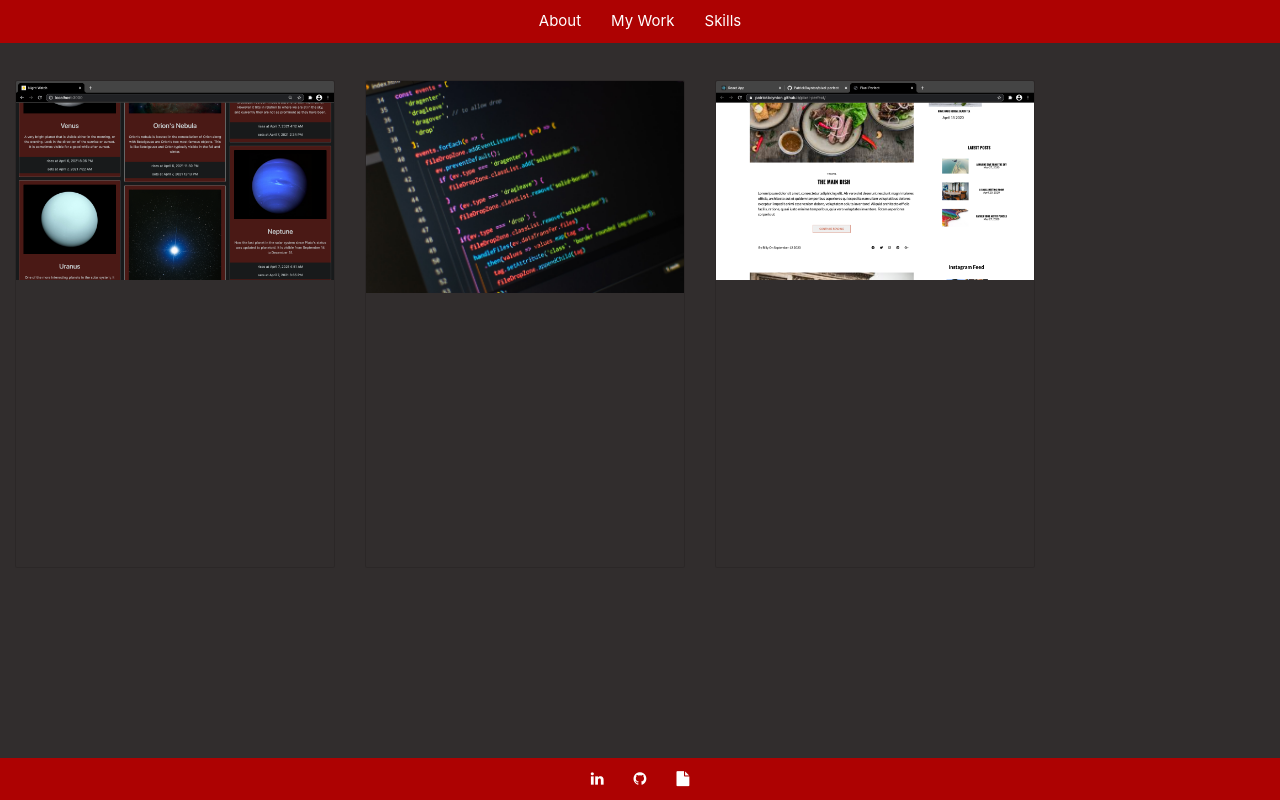
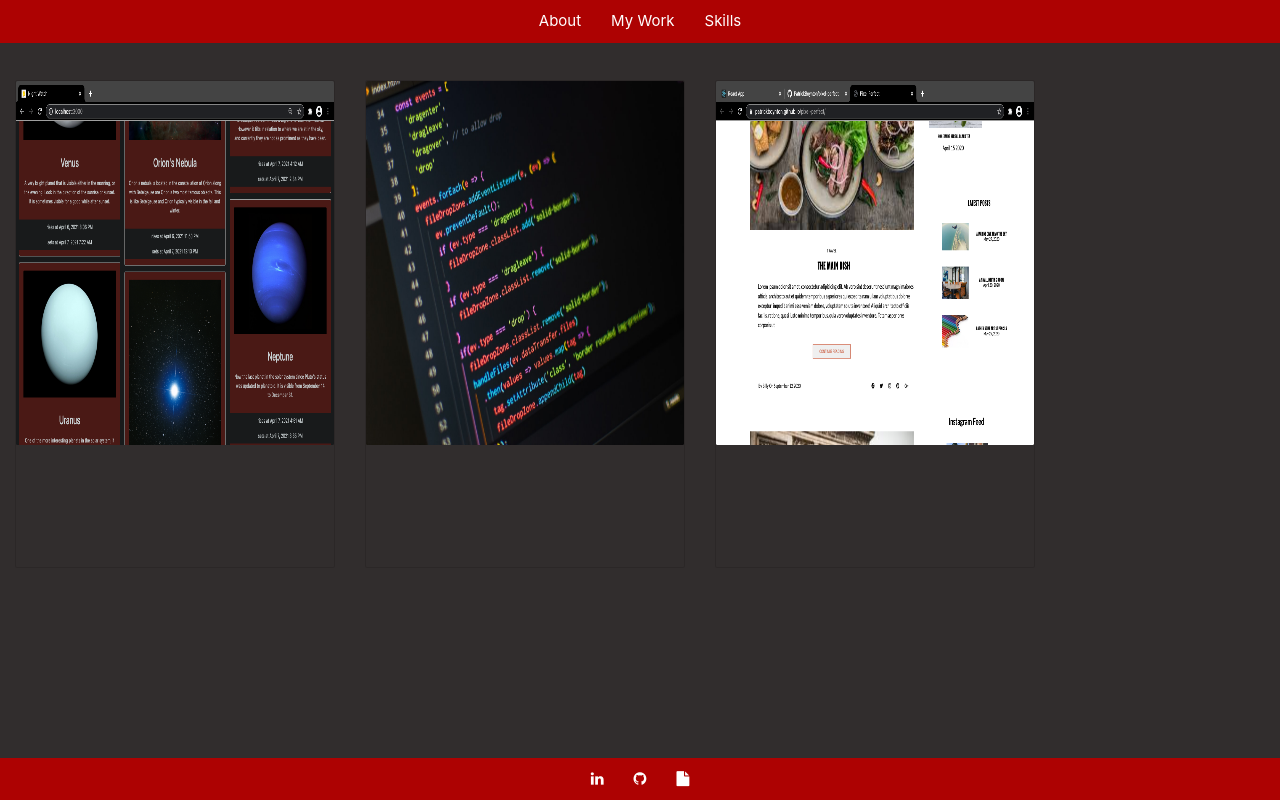
Before and after one commit to PatrickBoynton/portfolio, a React (Create React App) app: page /works in a window 1280 px wide. Built offline with nearby package versions, Linux system fonts and the light colour scheme.

Commit message:
Changed the header and added a class.

```diff
--- a/src/components/Card.js
+++ b/src/components/Card.js
@@ -4,9 +4,9 @@ class Card extends Component{
     render() {
         return (
             <div className="card w-25 h-75 m-4 text-center">
-                <img src={`${process.env.PUBLIC_URL}${this.props.image}`} className="card-img-top" alt={this.props.alt}/>
+                <img src={`${process.env.PUBLIC_URL}${this.props.image}`} className="card-img-top card-img" alt={this.props.alt}/>
                 <div className="card-body">
-                    <h3 className="card-title">{this.props.title}</h3>
+                    <h2 className="card-title">{this.props.title}</h2>
                     <p className="card-text">{this.props.text}</p>
                 </div>
             </div>
```
